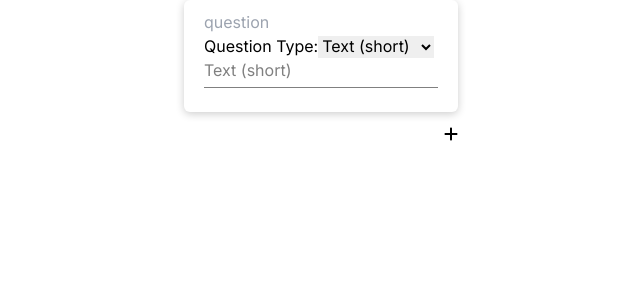
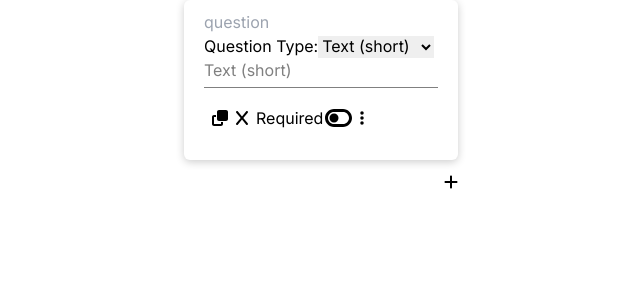
Before and after one commit to jp-ryuji/open-form, a Next.js app: page / in a window 1280 px wide. Shown: the top 300 px of the page, without its empty margins (319-959 px from the left). Built offline with nearby package versions, Linux system fonts and the light colour scheme.

Commit message:
add BottomNavigationBar

```diff
--- /dev/null
+++ b/app/components/question/BottomNavigationBar.tsx
@@ -0,0 +1,25 @@
+'use client'
+
+import React from 'react'
+import {
+  faX,
+  faClone,
+  faEllipsisVertical,
+} from '@fortawesome/free-solid-svg-icons'
+import { FontAwesomeIcon } from '@fortawesome/react-fontawesome'
+import RequiredButton from './RequiredButton'
+
+export default function BottomNavigationBar(props: any) {
+  return (
+    <label className="mt-6 flex">
+      <div className="flex items-center">
+        <FontAwesomeIcon icon={faClone} className="ml-2" />
+        <FontAwesomeIcon icon={faX} className="ml-2" />
+        {/* FIXME: Add a gray vertical bar */}
+        <span className="ml-2">Required</span>
+        <RequiredButton />
+        <FontAwesomeIcon icon={faEllipsisVertical} className="ml-2" />
+      </div>
+    </label>
+  )
+}
--- a/app/components/question/QuestionForm.tsx
+++ b/app/components/question/QuestionForm.tsx
@@ -4,6 +4,7 @@ import React, { useState } from 'react'
 
 import Card from '../ui/Card'
 import AddOption from './AddOption'
+import ButtomNavigationBar from './BottomNavigationBar'
 import Question from './Question'
 import {
   questionTypeMultipleOptions as qTypeMultiOptions,
@@ -127,6 +128,7 @@ export default function QuestionForm() {
         </label>
         {showQuestionText()}
         {showQuestionOptions()}
+        <ButtomNavigationBar />
       </div>
     </Card>
   )
--- /dev/null
+++ b/app/components/question/RequiredButton.module.css
@@ -0,0 +1,4 @@
+.toggle_button {
+  margin-left: 2px;
+  font-size: 24px;
+}
--- /dev/null
+++ b/app/components/question/RequiredButton.tsx
@@ -0,0 +1,21 @@
+import React, { useState } from 'react'
+
+import { faToggleOff, faToggleOn } from '@fortawesome/free-solid-svg-icons'
+import { FontAwesomeIcon } from '@fortawesome/react-fontawesome'
+import styles from './RequiredButton.module.css'
+
+export default function RequiredButton() {
+  const [isToggleOn, setIsToggleOn] = useState(false)
+
+  const onClickHandler = () => {
+    setIsToggleOn(!isToggleOn)
+  }
+
+  return (
+    <FontAwesomeIcon
+      onClick={onClickHandler}
+      icon={isToggleOn ? faToggleOn : faToggleOff}
+      className={styles.toggle_button}
+    />
+  )
+}
```
